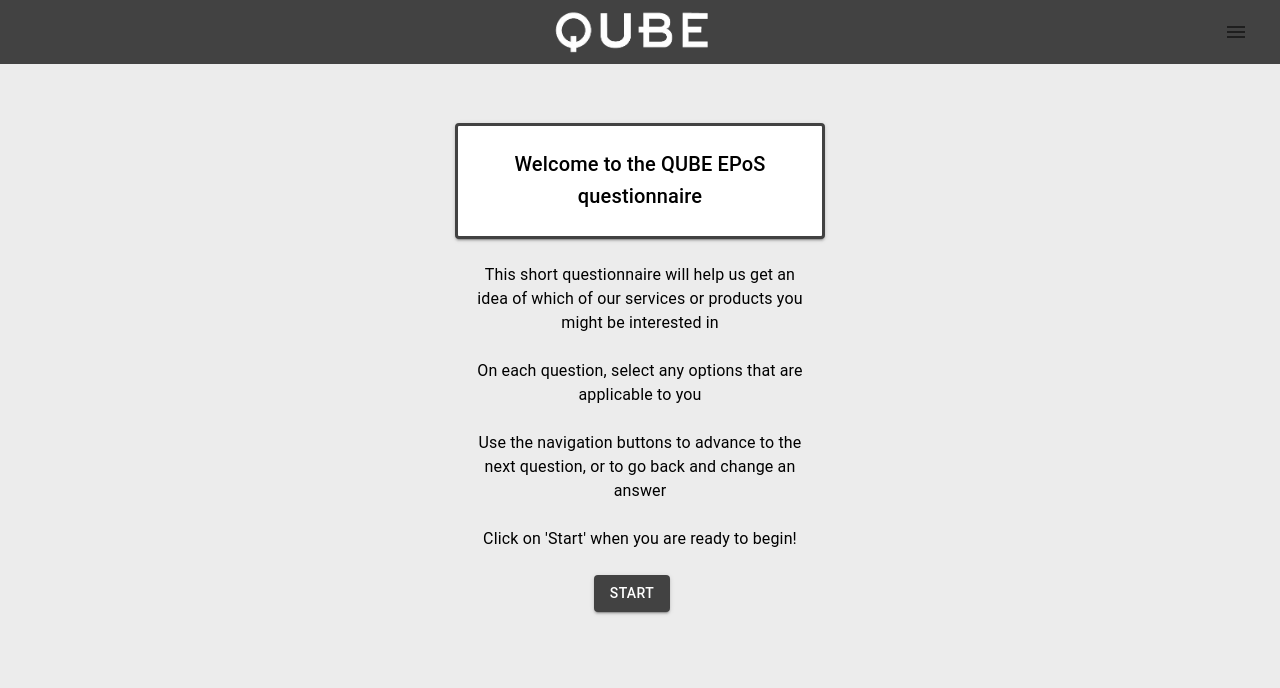
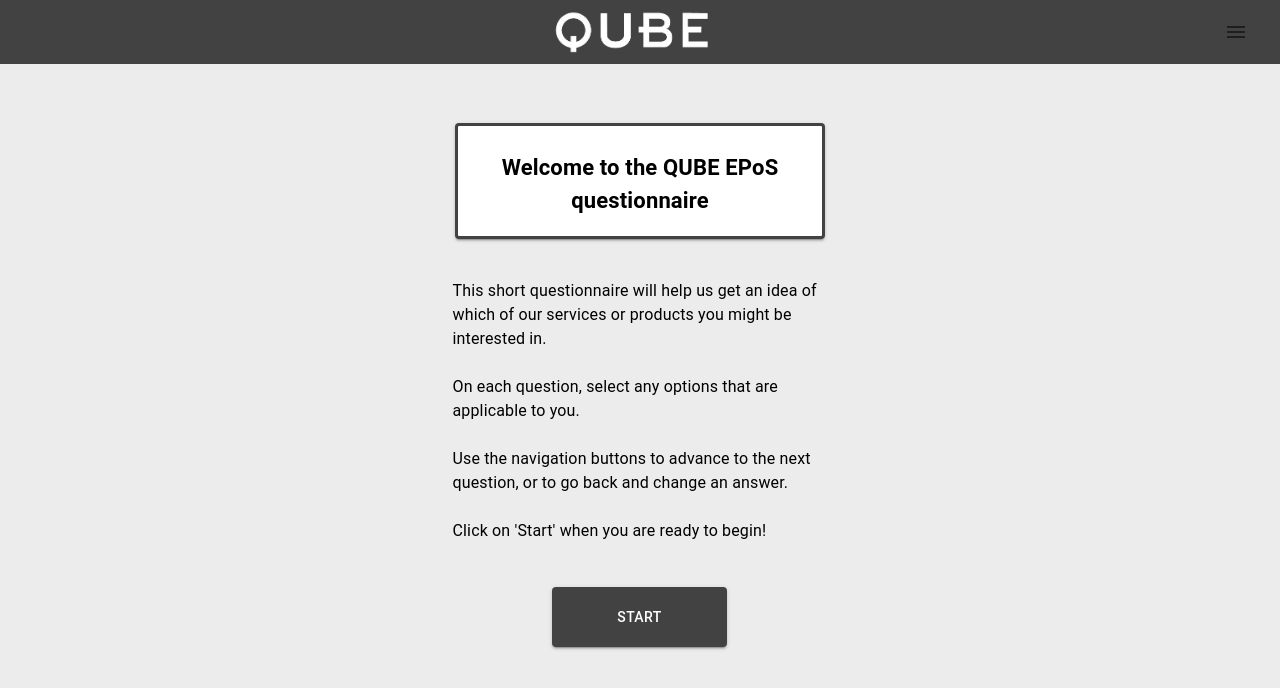
Before and after one commit to aaronzor/epos-questionnaire-mern, a React (Create React App) app in the folder frontend/: page / in a window 1280 px wide. Shown: the top 688 px of the page. Built offline with nearby package versions, Linux system fonts and the light colour scheme.

Commit message:
Typography changes

```diff
--- a/frontend/src/Pages/Landing.js
+++ b/frontend/src/Pages/Landing.js
@@ -40,18 +40,18 @@
                 >
                     <Grid item xs={12}>
                         <GridQuestion questionText='Welcome to the QUBE EPoS questionnaire' />
-                        <Typography my={3} px={2}>
+                        <Typography mt={5} px={0} align='left'>
                             This short questionnaire will help us get an idea of
                             which of our services or products you might be
-                            interested in
+                            interested in.
                             <Typography my={3}>
                                 On each question, select any options that are
-                                applicable to you
+                                applicable to you.
                             </Typography>
                             <Typography my={3}>
                                 Use the navigation buttons to advance to the
                                 next question, or to go back and change an
-                                answer
+                                answer.
                             </Typography>
                             <Typography my={3}>
                                 Click on 'Start' when you are ready to begin!
@@ -59,7 +59,17 @@
                         </Typography>
                     </Grid>
                     <Link to='/q1' style={{ textDecoration: 'none' }}>
-                        <Button variant='contained'>Start</Button>
+                        <Button
+                            variant='contained'
+                            sx={{
+                                width: '175px',
+                                height: '60px',
+                                marginLeft: '15px',
+                                marginTop: '20px'
+                            }}
+                        >
+                            Start
+                        </Button>
                     </Link>
                 </Grid>
             </Container>
--- a/frontend/src/Pages/QuestionFive.js
+++ b/frontend/src/Pages/QuestionFive.js
@@ -44,7 +44,15 @@
                     marginTop='0%'
                 >
                     <Grid item xs={12}>
-                        <Typography mb={2} mt={8} paddingX={2}>
+                        <Typography variant='overline'>Step 5 of 6</Typography>
+                    </Grid>
+                    <Grid item xs={12}>
+                        <Typography
+                            mb={2}
+                            mt='40px'
+                            paddingX={2}
+                            fontWeight={600}
+                        >
                             Do you have any specific needs or are in need of any
                             other advice regarding EPoS and Payment solutions?
                         </Typography>
--- a/frontend/src/Pages/QuestionOne.js
+++ b/frontend/src/Pages/QuestionOne.js
@@ -1,7 +1,7 @@
 import React from 'react';
 import GridItem from '../components/GridItem';
 import GridQuestion from '../components/GridQuestion';
-import { Grid, Container } from '@mui/material';
+import { Grid, Container, Typography } from '@mui/material';
 import NavButton from '../components/NavButton';
 import { motion } from 'framer-motion';
 import pageVariants from '../utility/pageVariants';
@@ -44,6 +44,9 @@
                     container
                     marginTop='5%'
                 >
+                    <Grid item xs={12}>
+                        <Typography variant='overline'>Step 1 of 6</Typography>
+                    </Grid>
                     <GridQuestion
                         question='question1'
                         questionText='What sort of service do you need?'
--- a/frontend/src/Pages/QuestionThree.js
+++ b/frontend/src/Pages/QuestionThree.js
@@ -1,7 +1,7 @@
 import React from 'react';
 import GridItem from '../components/GridItem';
 import GridQuestion from '../components/GridQuestion';
-import { Grid, Container } from '@mui/material';
+import { Grid, Container, Typography } from '@mui/material';
 import NavButton from '../components/NavButton';
 
 import { motion } from 'framer-motion';
@@ -35,9 +35,12 @@
                     container
                     marginTop='5%'
                 >
+                    <Grid item xs={12}>
+                        <Typography variant='overline'>Step 3 of 6</Typography>
+                    </Grid>
                     <GridQuestion
                         question='question1'
-                        questionText='Please select anything else you would like information/quotations for'
+                        questionText='Please select anything else you would like information on'
                     />
                     <GridItem name='onlineOrdering' answer='Online Ordering' />
                     <GridItem name='cardReaders' answer='Card Readers' />
--- a/frontend/src/Pages/QuestionTwo.js
+++ b/frontend/src/Pages/QuestionTwo.js
@@ -2,7 +2,7 @@
 import GridItem from '../components/GridItem';
 import GridQuestion from '../components/GridQuestion';
 import GridText from '../components/GridText';
-import { Grid, Container } from '@mui/material';
+import { Grid, Container, Typography } from '@mui/material';
 import NavButton from '../components/NavButton';
 import { ResultContext } from '../contexts/ResultContext';
 
@@ -55,6 +55,9 @@
                     container
                     marginTop='5%'
                 >
+                    <Grid item xs={12}>
+                        <Typography variant='overline'>Step 2 of 6</Typography>
+                    </Grid>
                     <GridQuestion
                         question='question1'
                         questionText='Which industry best describes your business?'
--- a/frontend/src/Pages/UserDetails.js
+++ b/frontend/src/Pages/UserDetails.js
@@ -86,11 +86,16 @@
                                 align='center'
                                 justifyContent='center'
                                 container
-                                marginTop='15%'
+                                marginTop='10%'
                                 marginBottom='10%'
                             >
                                 <Grid item xs={12}>
-                                    <Typography>
+                                    <Typography variant='overline'>
+                                        Step 6 of 6
+                                    </Typography>
+                                </Grid>
+                                <Grid item xs={12}>
+                                    <Typography mt='40px' fontWeight={600}>
                                         Please enter your details below
                                     </Typography>
                                 </Grid>
--- a/frontend/src/components/GridItem.js
+++ b/frontend/src/components/GridItem.js
@@ -49,20 +49,22 @@
                     onClick={clickHandler}
                     name={props.name}
                     sx={{
-                        ...(clicked && { border: `3.5px solid ${green[500]}` })
+                        ...(clicked && {
+                            bgcolor: `${green[500]}`
+                        })
                     }}
                 >
                     <Typography
                         variant='h6'
                         align='center'
-                        marginTop='30%'
-                        paddingX='5px'
+                        paddingX='25px'
+                        fontWeight='400'
                     >
                         {props.answer}
                     </Typography>
-                    <Typography align='center' marginTop='11%' variant='h2'>
+                    {/* <Typography align='center' marginTop='11%' variant='h2'>
                         {props.image}
-                    </Typography>
+                    </Typography> */}
                 </Card>
             </CardActionArea>
         </Grid>
--- a/frontend/src/components/GridQuestion.js
+++ b/frontend/src/components/GridQuestion.js
@@ -31,10 +31,12 @@
             >
                 <Typography
                     className={classes.questionHeader}
-                    variant='h6'
+                    variant='subtitle'
+                    fontWeight='600'
+                    fontSize={22}
                     align='center'
-                    marginTop={!props.textInput && '4%'}
-                    marginBottom={props.textInput && '5%'}
+                    // marginTop={!props.textInput && '7.5%'}
+                    // marginBottom={props.textInput && '5%'}
                 >
                     {props.questionText}
                 </Typography>
--- a/frontend/src/styles/makeStyle.js
+++ b/frontend/src/styles/makeStyle.js
@@ -20,7 +20,12 @@
         height: '170px',
         boxShadow: 1,
         border: `3px solid `,
-        borderColor: '#424242'
+        borderColor: '#424242',
+        display: 'flex',
+        justifyContent: 'center',
+        alignItems: 'center',
+        textAlign: 'center',
+        verticalAlign: 'middle'
     },
     gridOptionLg: {
         width: '205px',
@@ -49,7 +54,13 @@
         border: `3px solid ${grey[400]}`,
         borderColor: '#424242',
         //borderTop: 'none'
-        marginTop: '40px'
+        marginTop: '40px',
+        padding: '20px',
+        display: 'flex',
+        justifyContent: 'center',
+        alignItems: 'center',
+        textAlign: 'center',
+        verticalAlign: 'middle'
     },
     // Text
     subTitle: {
@@ -63,24 +74,24 @@
     },
 
     // App Bar
-    appbar: {
-        //alignItems: 'center',
-        //justifyContent: 'space-between'
-    },
+    // appbar: {
+    //     justifyContent: 'space-between'
+    // },
 
     logo: {
         paddingTop: '5%',
-        width: '10rem'
+        width: '10rem',
+        flexGrow: 1
     },
     // Progress Bar
     progress: {
         width: '100%',
-        height: '20%',
-        position: 'relative'
+        height: '20%'
+        //position: 'relative'
     },
     // Buttons
     navButton: {
-        width: '162px',
+        width: '98%',
         height: '55px',
         marginTop: '25px',
         alignItems: 'center',
```
Also changed, not shown: frontend/src/Pages/QuestionFour.js (+6 -3 lines), frontend/src/styles/theme.js (+11 -0 lines).
